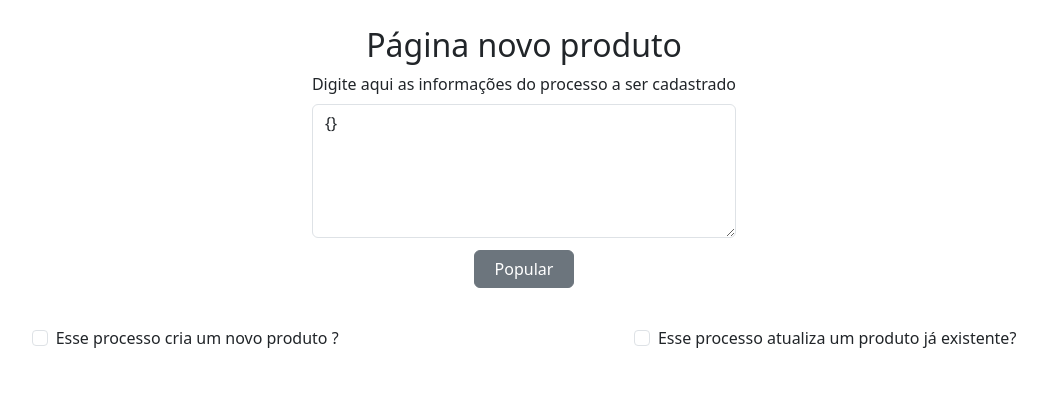
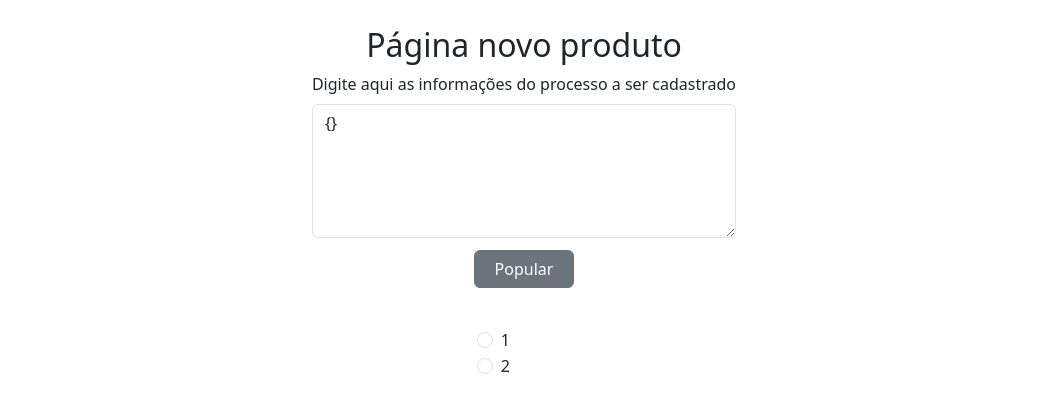
Before and after one commit to irizzo/supply-link, a React (Vite) app in the folder frontend/: page /new_process in a window 1280 px wide. Shown: the top 412 px of the page, without its empty margins (116-1163 px from the left). Built offline with nearby package versions, Linux system fonts and the light colour scheme.

Commit message:
mudanças na new_process

```diff
--- a/frontend/src/pages/NewProcess.jsx
+++ b/frontend/src/pages/NewProcess.jsx
@@ -3,12 +3,16 @@ import Button from "react-bootstrap/Button"
 import "../pages/NewProcess.css"
 import { useState } from "react";
 
+//TODO A pessoa não pode clicar em 2 checkbox
+//TODO trocar de checkbox para radius
+//TODO a pessoa pode ir trocando entre os tipos de processo
+
 const date = new Date()
 let currentDate = `${date.getDate()}-${date.getMonth()}-${date.getFullYear()}`
 console.log(currentDate);
 const NewProcess = () => {
-
   const [mockData, setMock] = useState({});
+  const [addproduct, setAddProduct] = useState(true);
 
   return (
     <>
@@ -28,6 +32,53 @@ const NewProcess = () => {
         {/* Quando clicar no botão popular nos setamos os dados do processData */}
       </div>
       <div className="new_process_set" >
+
+      <Form>
+      {['radio'].map((type) => (
+        <div key={`inline-${type}`} className="mb-3">
+          <Form.Check onClick={(e)=> {
+            setMock({
+              data_de_criacao: currentDate,
+              nome: "Produção do quejo",
+              descricao: "processo de produção do queijo a partir da manipulação do leite",
+              type: "create"
+            })
+            // setAddProduct(true)
+              document.getElementById("new_process_newProduct").className = "new_process_newProduct"
+              document.getElementById("new_process_att_product").className ="new_process_att_product_none"
+          }}
+            inline
+            label="1"
+            name="group1"
+            type={type}
+            id={`inline-${type}-1`}
+          />
+          <Form.Check onClick={(e)=> {
+            setMock({
+              data_de_criacao: currentDate,
+              nome: "Produção do quejo",
+              descricao: "processo de produção do queijo a partir da manipulação do leite",
+              type: "update"
+            })
+            // setAddProduct(true)
+
+              document.getElementById("new_process_att_product").className ="new_process_att_product"
+              document.getElementById("new_process_newProduct").className = "new_process_newProduct_none"
+
+            }}
+            inline
+            label="2"
+            name="group1"
+            type={type}
+            id={`inline-${type}-2`}
+          />
+        </div>
+      ))}
+    </Form>
+
+        {/* <form>
+          {["radio"].map((type) => (
+            <div key={`inline-${type}`}>
               <Form.Check onClick={(e) => {
                 setMock({
                   data_de_criacao: currentDate,
@@ -36,17 +87,19 @@ const NewProcess = () => {
                   type: "create"
                 })
                 document.getElementById("new_process_newProduct").className = "new_process_newProduct"
-        }} type={"checkbox"} label={`Esse processo cria um novo produto ?`} />
-
+              }} inline id={`inline-${type}-1`} type={type} label={`Esse processo cria um novo produto ?`} />
               <Form.Check onClick={(e) => {
                 setMock({
                   data_de_criacao: currentDate,
                   nome: "Produção do quejo",
                   descricao: "processo de produção do queijo a partir da manipulação do leite",
-            type: "Update"
+                  type: "update"
                 })
                 document.getElementById("new_process_att_product").className = "new_process_att_product"
-        }} id="checkbox_new_product" type={"checkbox"} label={`Esse processo atualiza um produto já existente?`} />
+              }} inline id={`inline-${type}-2`} type={type} label={`Esse processo atualiza um produto já existente?`} />
+            </div>
+          ))}
+        </form> */}
       </div>
       <div className="new_process_main">
         <div id="new_process_newProduct" className="new_process_newProduct_none" >
```
Lines whose indentation alone changed are shown as unchanged.
